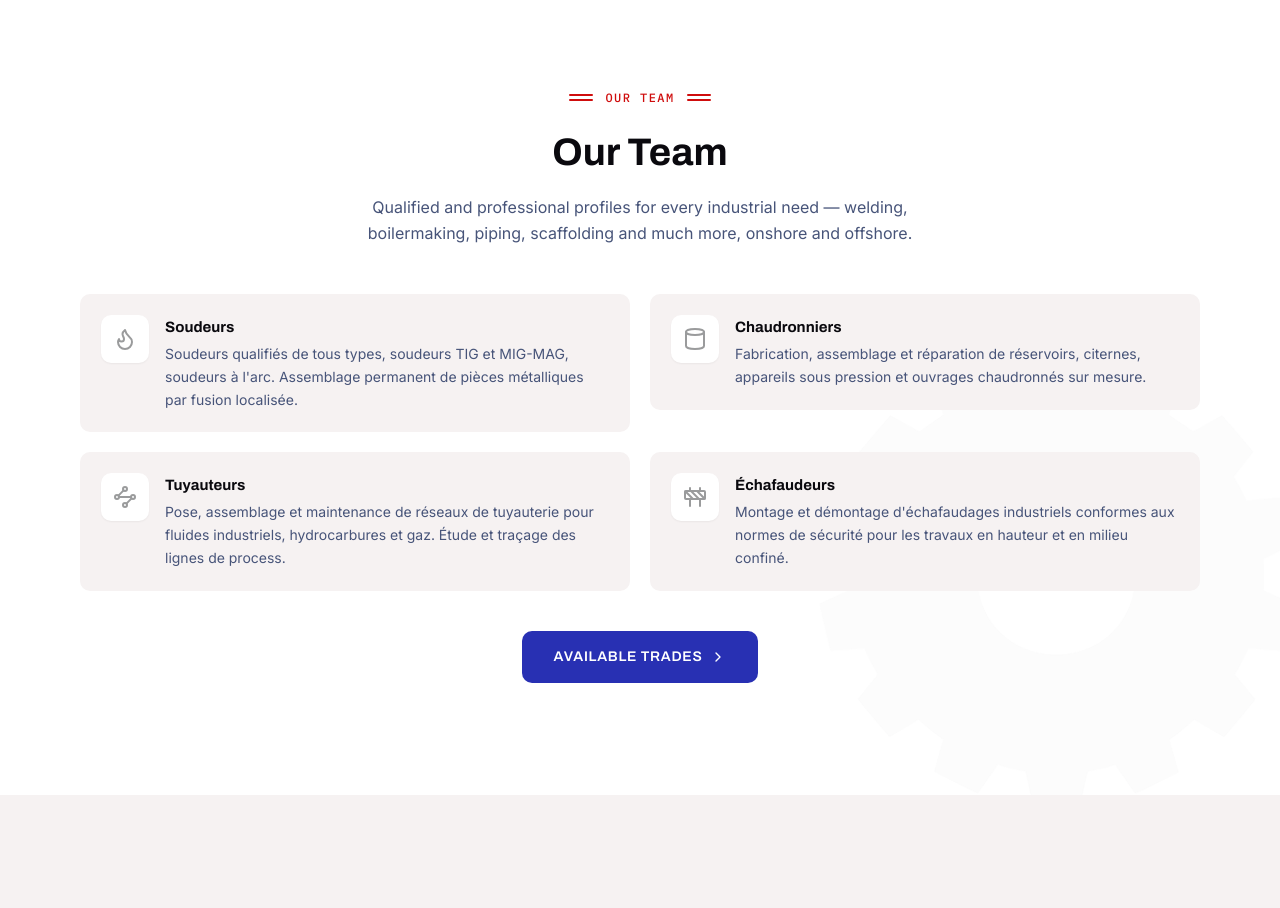
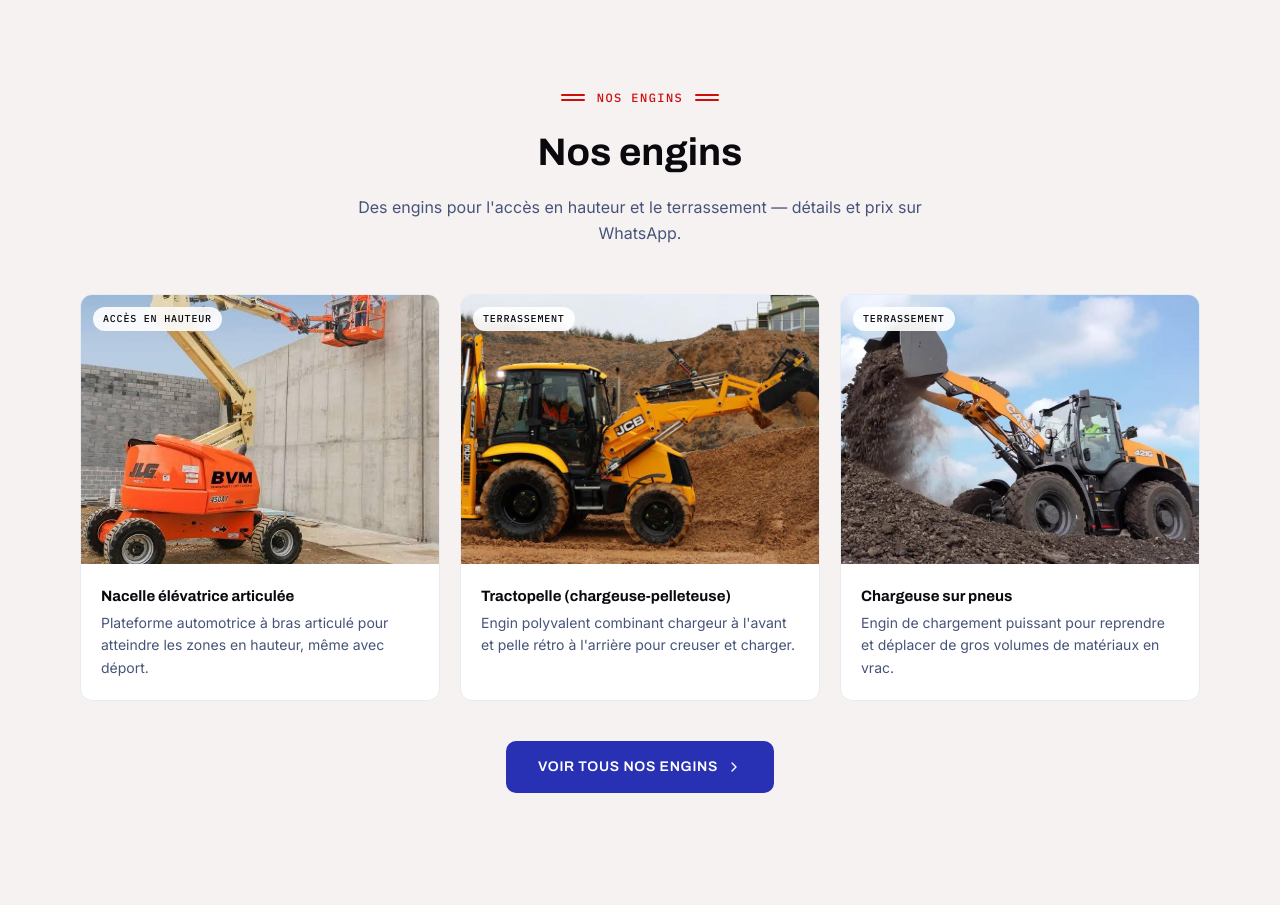
Before and after one commit to deograce1310/SNCI, a React (Vite) app: page / in a window 1280 px wide. Shown: the part 1880-2788 px from the top of the page. Built offline with nearby package versions, Linux system fonts and the light colour scheme.

Commit message:
Accueil : aperçu « Nos engins » (3 engins + lien vers la page)
Bande compacte sur fond gris, insérée entre Prestations et Équipe
(améliore aussi l'alternance des fonds). 3 engins en vedette renvoyant
vers leur fiche, + bouton « Voir tous nos engins ».

```diff
--- a/src/pages/HomePage.tsx
+++ b/src/pages/HomePage.tsx
@@ -10,6 +10,7 @@ import Reveal from '../components/Reveal';
 import ClientLogosMarquee from '../components/ClientLogosMarquee';
 import ImageSlider from '../components/ImageSlider';
 import { services } from '../data/services';
+import { engins } from '../data/engins';
 import { galleryPhotos } from '../data/gallery';
 
 /* ─── Titre de section ─── */
@@ -220,6 +221,50 @@ export default function HomePage() {
         </div>
       </section>
 
+      {/* ═══ ENGINS (aperçu) — GRIS ═══ */}
+      <section className="py-20 lg:py-28 bg-[#F6F2F2] relative overflow-hidden">
+        <div className="relative max-w-[1200px] mx-auto px-5 lg:px-10">
+          <SectionTitle
+            eyebrow={i18n.language === 'en' ? 'OUR EQUIPMENT' : 'NOS ENGINS'}
+            title={i18n.language === 'en' ? 'Our equipment' : 'Nos engins'}
+            subtitle={i18n.language === 'en'
+              ? 'Machines for access at height and earthworks — details and pricing on WhatsApp.'
+              : "Des engins pour l'accès en hauteur et le terrassement — détails et prix sur WhatsApp."}
+          />
+          <div className="grid grid-cols-1 sm:grid-cols-3 gap-5">
+            {['nacelle-articulee', 'tractopelle', 'chargeuse-sur-pneus'].map((slug, i) => {
+              const engin = engins.find((e) => e.slug === slug);
+              if (!engin) return null;
+              return (
+                <Reveal key={slug} delay={i * 0.08}>
+                  <Link to={`/engins/${engin.slug}`}
+                    className="group block h-full bg-white rounded-[12px] overflow-hidden border border-[#E7EBF2] hover:shadow-card transition-all duration-400">
+                    <div className="aspect-[4/3] overflow-hidden relative bg-[#F6F2F2]">
+                      <img src={engin.cover} alt={i18n.language === 'en' ? engin.title_en : engin.title}
+                        className="w-full h-full object-cover group-hover:scale-105 transition-transform duration-700" loading="lazy" />
+                      <span className="absolute top-3 left-3 bg-white/90 backdrop-blur-sm text-[#0A090E] font-mono text-[10px] font-medium uppercase tracking-[0.08em] px-2.5 py-1 rounded-full">
+                        {i18n.language === 'en' ? engin.category_en : engin.category}
+                      </span>
+                    </div>
+                    <div className="p-5">
+                      <h3 className="font-archivo font-bold text-[15px] text-[#0A090E]">{i18n.language === 'en' ? engin.title_en : engin.title}</h3>
+                      <p className="text-sm text-[#475479] leading-relaxed mt-1">{i18n.language === 'en' ? engin.shortDesc_en : engin.shortDesc}</p>
+                    </div>
+                  </Link>
+                </Reveal>
+              );
+            })}
+          </div>
+          <Reveal delay={0.2}>
+            <div className="text-center mt-10">
+              <Link to="/engins" className="inline-flex items-center gap-2 bg-[#2830B3] hover:bg-[#1E2699] text-white font-archivo font-semibold text-sm uppercase tracking-wider px-8 py-4 rounded-[10px] transition-all hover:shadow-lg">
+                {i18n.language === 'en' ? 'See all our equipment' : 'Voir tous nos engins'} <ChevronRight className="w-4 h-4" />
+              </Link>
+            </div>
+          </Reveal>
+        </div>
+      </section>
+
       {/* ═══ ÉQUIPE — BLANC — identique section prestations ═══ */}
       <section className="py-20 lg:py-28 bg-white relative overflow-hidden">
         <div className="absolute right-[-5%] bottom-[-10%] w-[45%] opacity-[0.03] pointer-events-none">
```
